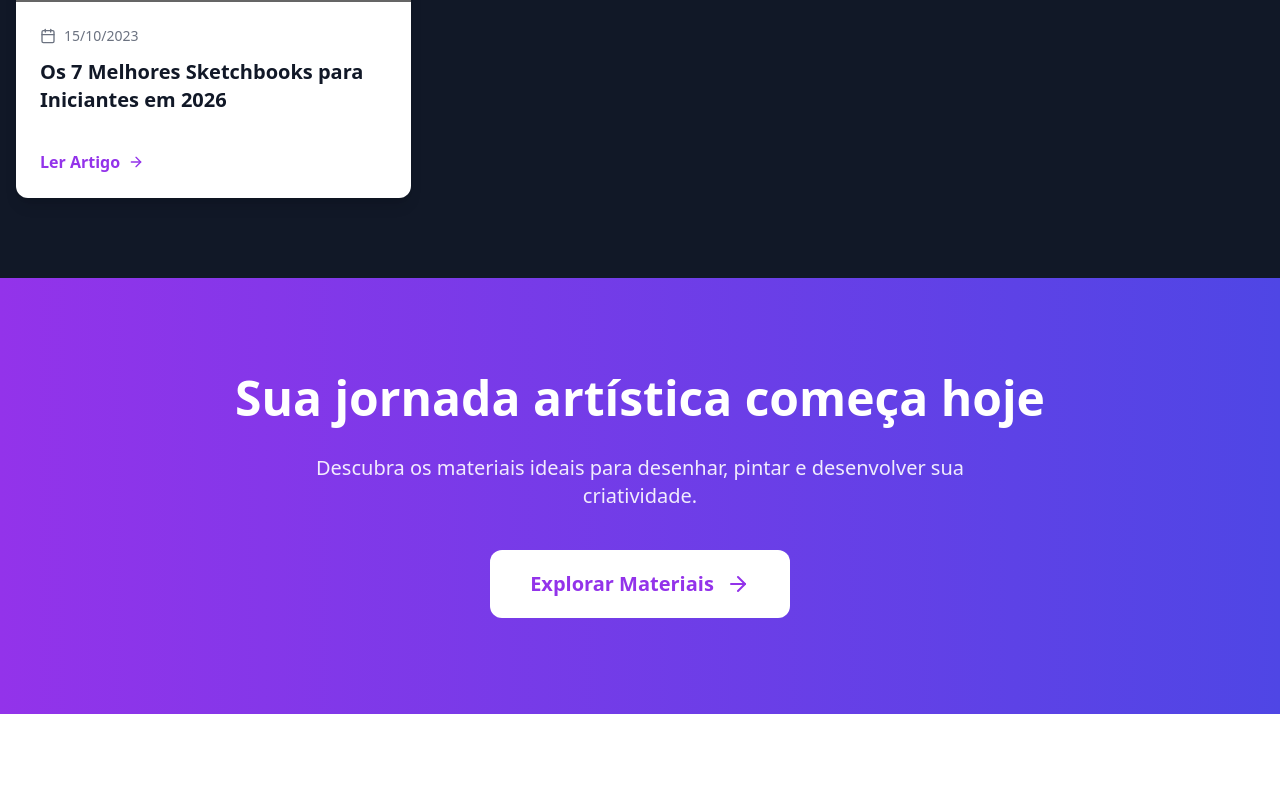
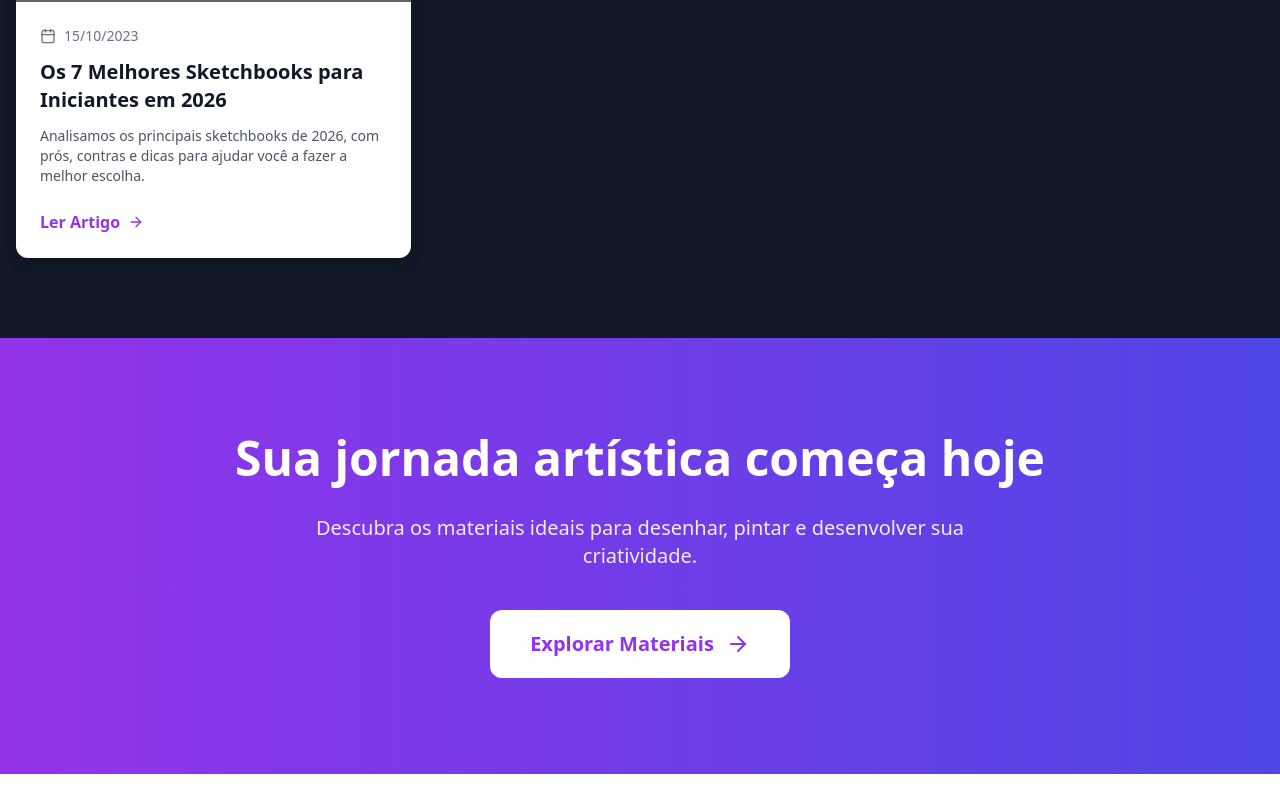
Before and after one commit to Gustavooli122/Artora, a React (Vite) app: page / in a window 1280 px wide. Shown: the part 2460-3272 px from the top of the page. Built offline with nearby package versions, Linux system fonts and the light colour scheme; grey boxes are pictures that could not be loaded; the HTML template or start-up script is replaced by a standard one.

Commit message:
atualizaçao

```diff
--- a/src/contexts/ArticlesContext.jsx
+++ b/src/contexts/ArticlesContext.jsx
@@ -16,7 +16,7 @@ const initialArticles = [
     id: slugify('Os 7 Melhores Sketchbooks para Iniciantes em 2026'),
     title: 'Os 7 Melhores Sketchbooks para Iniciantes em 2026',
     linksArticle:[],
-    description: '',
+    description: 'Analisamos os principais sketchbooks de 2026, com prós, contras e dicas para ajudar você a fazer a melhor escolha.',
 content: `
 # Os 7 Melhores Sketchbooks para Iniciantes em 2026
 
@@ -52,9 +52,9 @@ Antes de analisar os modelos, é importante entender alguns critérios:
 
 ![Canson ArtBook One](https://m.media-amazon.com/images/I/71t5CLhl+ZL._AC_SL1500_.jpg)
 
-[Ver preço na Amazon, 98 folhas](https://amzn.to/4aAPgCj)
+[Ver preço na Amazon](https://amzn.to/4aAPgCj)
 
-[Ver preço na Amazon, 80 folhas](https://amzn.to/4uw91C9)
+
 
 O ArTBook One é um dos sketchbooks mais recomendados para iniciantes graças ao excelente equilíbrio entre qualidade e preço.
 
```
